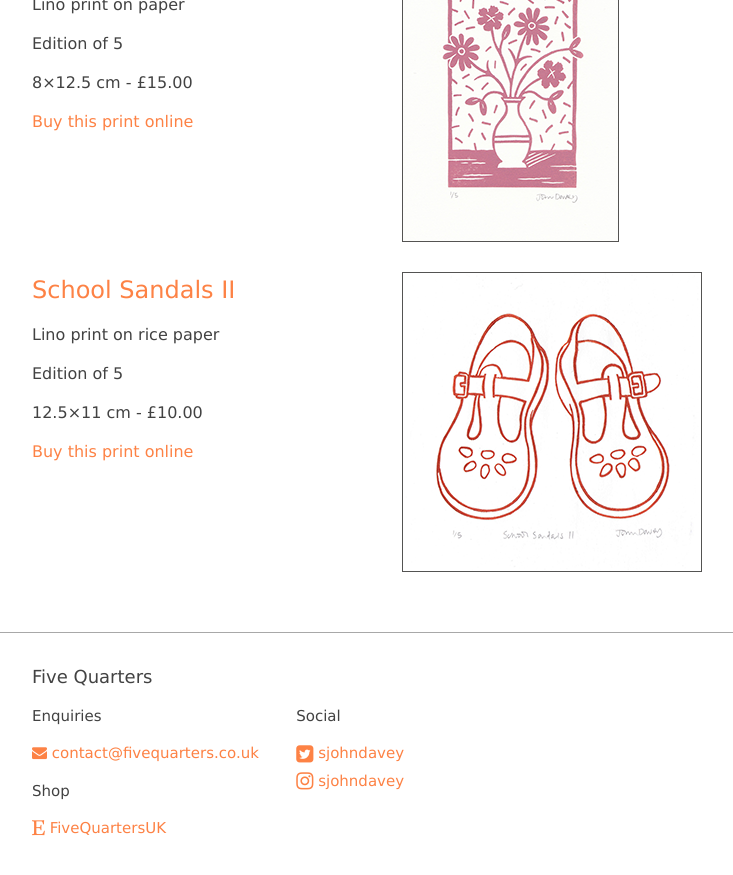
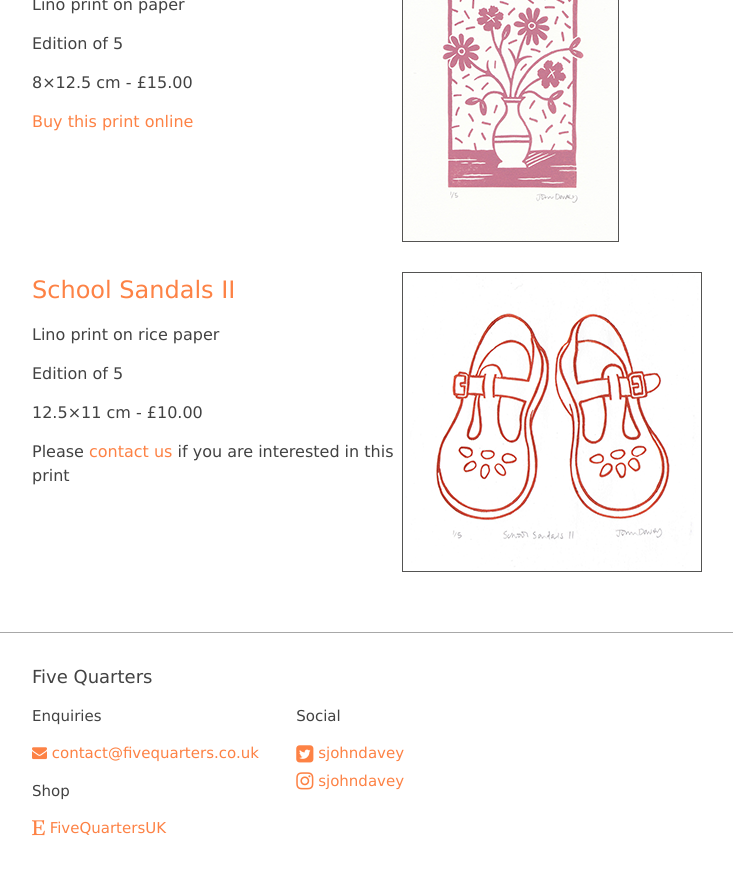
Before and after one commit to Five-Quarters/five-quarters.github.io, a Jekyll site: the page built from prints.markdown, in a window 1280 px wide and 900 px high, scrolled down 3838 px. Shown: the top 875 px of the window, without its empty margins (238-971 px from the left). Built offline with Jekyll 4.4.1, drawn with Linux system fonts in a browser that asks for light colours.

Commit message:
Add support for items without an Etsy ID

```diff
--- a/_layouts/prints.html
+++ b/_layouts/prints.html
@@ -23,8 +23,12 @@ layout: default
             <p>{{ print.description }}</p>
             <p>Edition of {{ print.edition }}</p>
             <p>{{ print.width }}&times;{{ print.height }} cm - {{ print.price }}</p>
-            {%- if site.etsy_username != blank and print.esty_id != blank -%}
-            <p><a href="https://www.etsy.com/uk/{{ site.etsy_username }}/listing/{{ print.etsy_id }}">Buy this print online</a></p>
+            {%- if print.etsy_id -%}
+              {%- if site.etsy_username -%}
+              <p><a href="https://www.etsy.com/uk/{{ site.etsy_username }}/listing/{{ print.etsy_id }}">Buy this print online</a></p>
+              {%- endif -%}
+            {%- elsif print.etsy_id_missing_text -%}
+            <p>{{ print.etsy_id_missing_text }}</p>
             {%- endif -%}
           </div>
           <div class="print-column">
--- a/_prints/school-sandals-ii.md
+++ b/_prints/school-sandals-ii.md
@@ -8,5 +8,6 @@ width: 12.5
 height: 11
 price: "£10.00"
 etsy_id:
+etsy_id_missing_text: Please <a href="mailto:contact@fivequarters.co.uk">contact us</a> if you are interested in this print
 image_name: School-sandals-II
 ---
```
Also changed, not shown: _layouts/print.html (+6 -2 lines).
